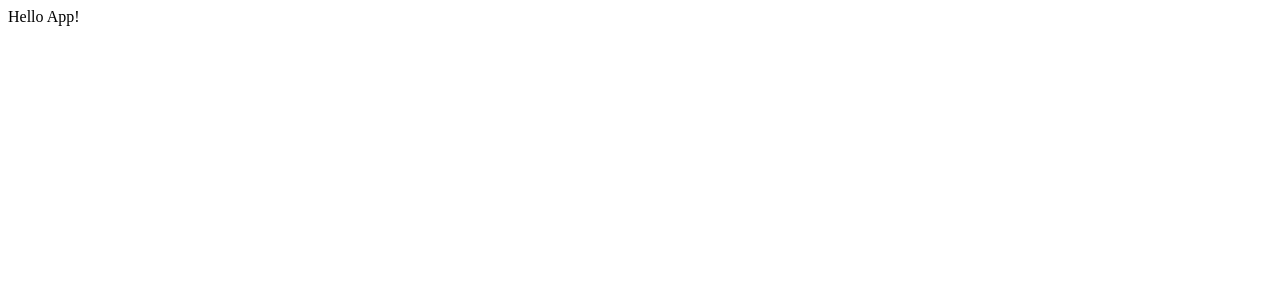
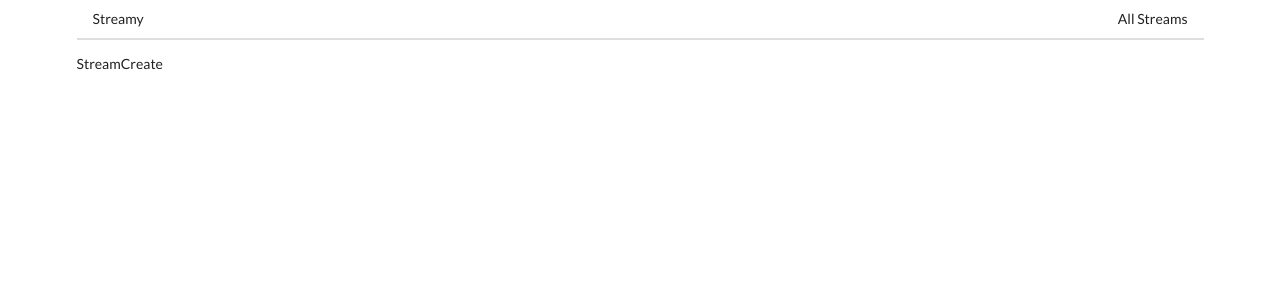
Before and after one commit to marco-amorim/streamy, a React (Create React App) app in the folder client/: page /streams/new in a window 1280 px wide. Shown: the top 300 px of the page. Built offline with nearby package versions, Linux system fonts and the light colour scheme.

Commit message:
navigation with react-router-dom and streams / header components

```diff
--- a/client/package.json
+++ b/client/package.json
@@ -8,7 +8,8 @@
     "@testing-library/user-event": "^7.2.1",
     "react": "^16.13.1",
     "react-dom": "^16.13.1",
-    "react-scripts": "3.4.1"
+    "react-router-dom": "^5.2.0",
+    "react-scripts": "^3.4.3"
   },
   "scripts": {
     "start": "react-scripts start",
--- a/client/public/index.html
+++ b/client/public/index.html
@@ -3,6 +3,7 @@
   <head>
     <meta charset="utf-8" />
     <link rel="icon" href="%PUBLIC_URL%/favicon.ico" />
+    <link rel="stylesheet" href="https://cdnjs.cloudflare.com/ajax/libs/semantic-ui/2.4.1/semantic.min.css" />
     <meta name="viewport" content="width=device-width, initial-scale=1" />
     <meta name="theme-color" content="#000000" />
     <meta
--- a/client/src/components/App.js
+++ b/client/src/components/App.js
@@ -1,11 +1,27 @@
 import React from 'react';
+import { BrowserRouter, Route } from 'react-router-dom';
+import StreamList from './streams/StreamList';
+import StreamCreate from './streams/StreamCreate';
+import StreamEdit from './streams/StreamEdit';
+import StreamDelete from './streams/StreamDelete';
+import StreamShow from './streams/StreamShow';
+import Header from './Header';
 
 const App = () => {
-  return (
-    <div>
-      Hello App!
-    </div>
-  );
+	return (
+		<div className="ui container">
+			<BrowserRouter>
+				<div>
+					<Header />
+					<Route path="/" exact component={StreamList} />
+					<Route path="/streams/new" exact component={StreamCreate} />
+					<Route path="/streams/edit" exact component={StreamEdit} />
+					<Route path="/streams/delete" exact component={StreamDelete} />
+					<Route path="/streams/show" exact component={StreamShow} />
+				</div>
+			</BrowserRouter>
+		</div>
+	);
 };
 
 export default App;
--- /dev/null
+++ b/client/src/components/Header.js
@@ -0,0 +1,19 @@
+import React from 'react';
+import { Link } from 'react-router-dom';
+
+const Header = () => {
+  return (
+    <div className="ui secondary pointing menu">
+      <Link to="/" className="item">
+        Streamy
+      </Link>
+      <div className="right menu">
+        <Link to="/" className="item">
+          All Streams
+        </Link>
+      </div>
+    </div>
+  );
+};
+
+export default Header;
--- /dev/null
+++ b/client/src/components/streams/StreamCreate.js
@@ -0,0 +1,11 @@
+import React from 'react';
+
+const StreamCreate = () => {
+  return (
+    <div>
+      StreamCreate
+    </div>
+  );
+};
+
+export default StreamCreate;
--- /dev/null
+++ b/client/src/components/streams/StreamDelete.js
@@ -0,0 +1,11 @@
+import React from 'react';
+
+const StreamDelete = () => {
+  return (
+    <div>
+      StreamDelete
+    </div>
+  );
+};
+
+export default StreamDelete;
--- /dev/null
+++ b/client/src/components/streams/StreamEdit.js
@@ -0,0 +1,11 @@
+import React from 'react';
+
+const StreamEdit = () => {
+  return (
+    <div>
+      StreamEdit
+    </div>
+  );
+};
+
+export default StreamEdit;
--- /dev/null
+++ b/client/src/components/streams/StreamList.js
@@ -0,0 +1,11 @@
+import React from 'react';
+
+const StreamList = () => {
+  return (
+    <div>
+      StreamList
+    </div>
+  );
+};
+
+export default StreamList;
--- /dev/null
+++ b/client/src/components/streams/StreamShow.js
@@ -0,0 +1,11 @@
+import React from 'react';
+
+const StreamShow = () => {
+  return (
+    <div>
+      StreamShow
+    </div>
+  );
+};
+
+export default StreamShow;
```
Also changed, not shown: 1 other file (tests, documents, lock files or other folders).
